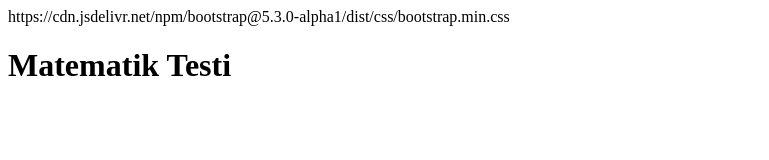
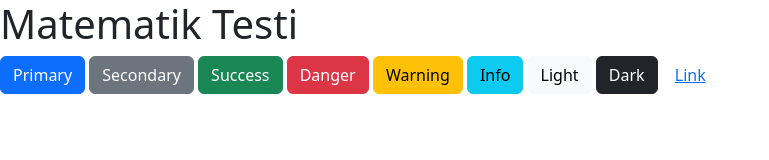
Before and after one commit to sumeyrakaya/webdev1, a plain HTML site: page bootstrap.html in a window 1280 px wide. Shown: the whole page, without its empty margins (0-769 px from the left). Drawn offline with nearby package versions, Linux system fonts and the light colour scheme.

```diff
--- a/bootstrap.html
+++ b/bootstrap.html
@@ -5,12 +5,23 @@
     <meta http-equiv="X-UA-Compatible" content="IE=edge">
     <meta name="viewport" content="width=device-width, initial-scale=1.0">
     <title>Sümeyrakaya</title>
-    https://cdn.jsdelivr.net/npm/bootstrap@5.3.0-alpha1/dist/css/bootstrap.min.css
+    <link href="https://cdn.jsdelivr.net/npm/bootstrap@5.3.0-alpha1/dist/css/bootstrap.min.css" rel="stylesheet" integrity="sha384-GLhlTQ8iRABdZLl6O3oVMWSktQOp6b7In1Zl3/Jr59b6EGGoI1aFkw7cmDA6j6gD" crossorigin="anonymous">
+
     <script src="https://cdn.jsdelivr.net/npm/@popperjs/core@2.11.6/dist/umd/popper.min.js" integrity="sha384-oBqDVmMz9ATKxIep9tiCxS/Z9fNfEXiDAYTujMAeBAsjFuCZSmKbSSUnQlmh/jp3" crossorigin="anonymous"></script>
 <script src="https://cdn.jsdelivr.net/npm/bootstrap@5.3.0-alpha1/dist/js/bootstrap.min.js" integrity="sha384-mQ93GR66B00ZXjt0YO5KlohRA5SY2XofN4zfuZxLkoj1gXtW8ANNCe9d5Y3eG5eD" crossorigin="anonymous"></script>
 </head>
 <body>
     <h1>Matematik Testi</h1>
+    <button type="button" class="btn btn-primary">Primary</button>
+    <button type="button" class="btn btn-secondary">Secondary</button>
+    <button type="button" class="btn btn-success">Success</button>
+    <button type="button" class="btn btn-danger">Danger</button>
+    <button type="button" class="btn btn-warning">Warning</button>
+    <button type="button" class="btn btn-info">Info</button>
+    <button type="button" class="btn btn-light">Light</button>
+    <button type="button" class="btn btn-dark">Dark</button>
+
+    <button type="button" class="btn btn-link">Link</button>
 
 </body>
 </html>
```
